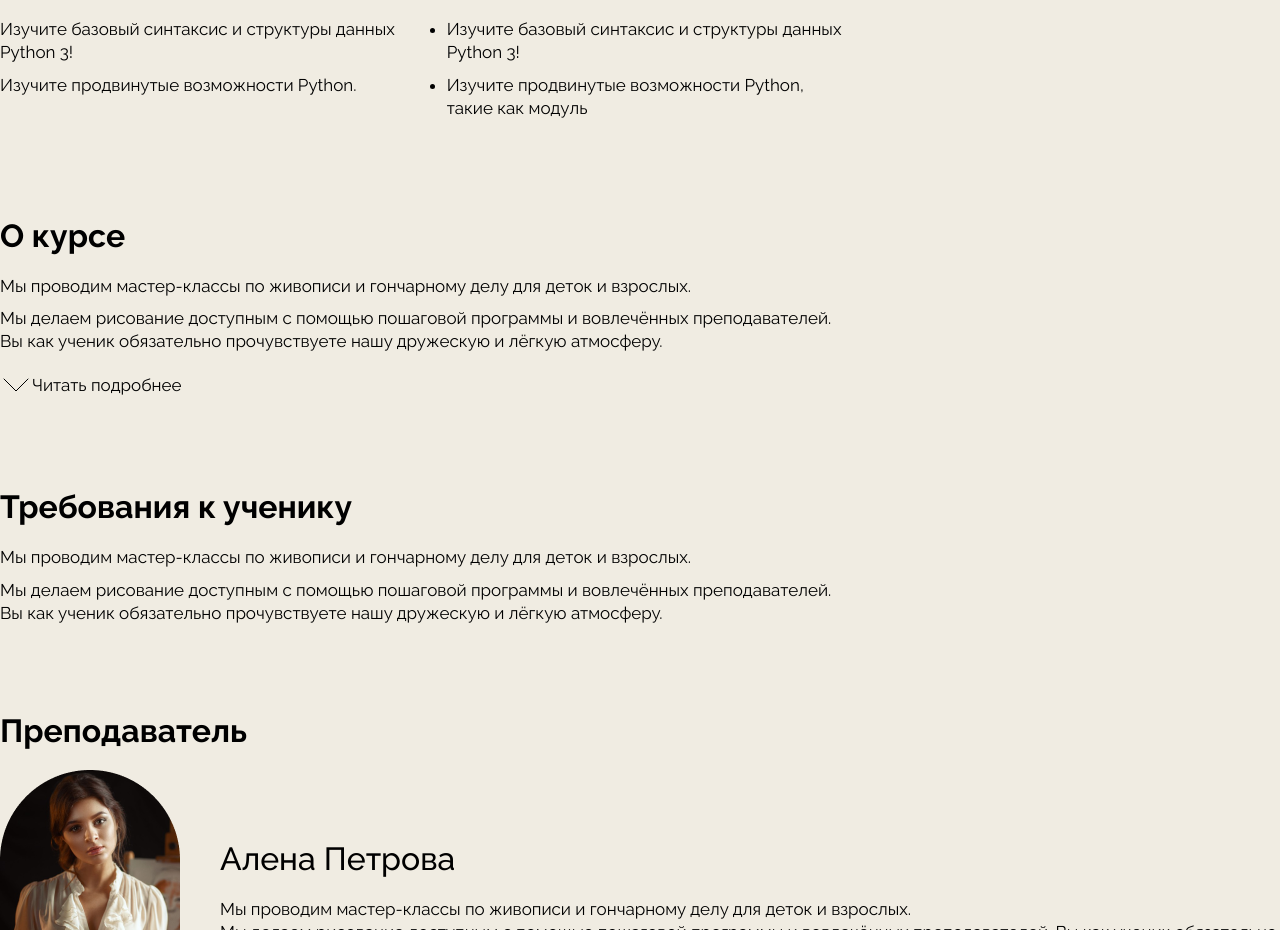
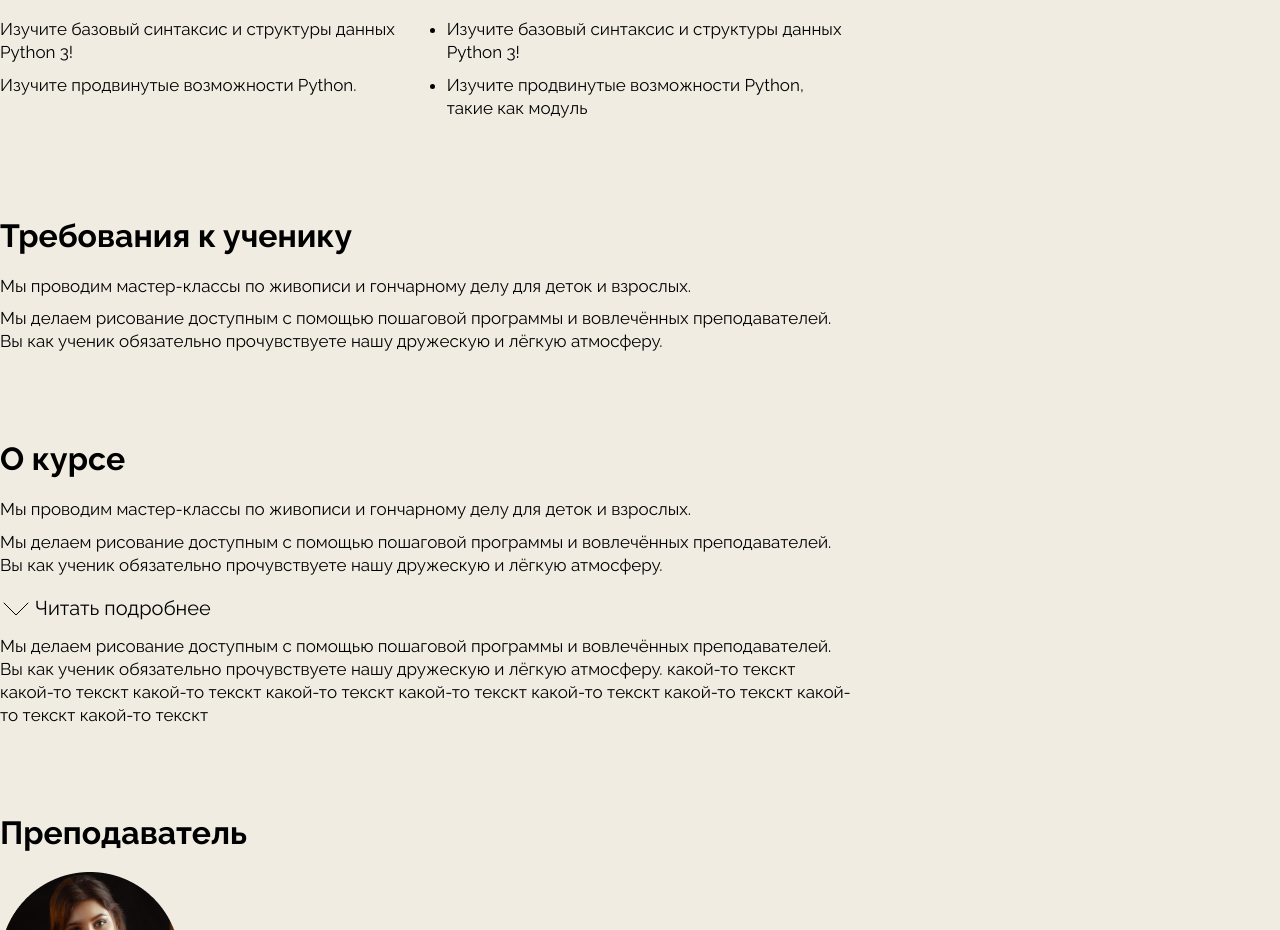
Before and after one commit to ReneNorth/Mosaic-courses-website, a React (Create React App) app in the folder frontend/: page /course in a window 1280 px wide. Shown: the part 1541-2471 px from the top of the page. Built offline with nearby package versions, Linux system fonts and the light colour scheme.

Commit message:
added toggle

```diff
--- a/frontend/src/components/SectionInfo/SectionInfo.jsx
+++ b/frontend/src/components/SectionInfo/SectionInfo.jsx
@@ -42,35 +42,6 @@ export const SectionInfo = () => {
           </ul>
         </div>
       </div>
-
-      <h3 className={cls.containerHeading}>О курсе</h3>
-      <div className={cls.sectionContainer}>
-        <div className={cls.text}>
-          Мы проводим мастер-классы по живописи и гончарному делу для деток и
-          взрослых.
-          <p>
-            Мы делаем рисование доступным с помощью пошаговой программы и
-            вовлечённых преподавателей. Вы как ученик обязательно прочувствуете
-            нашу дружескую и лёгкую атмосферу.
-          </p>
-          <div className={cls.learnMore}>
-            <button type="button" className={cls.btn} />{' '}
-            <span> Читать подробнее</span>
-          </div>
-        </div>
-      </div>
-      <h3 className={cls.containerHeading}>Требования к ученику</h3>
-      <div className={cls.sectionContainer}>
-        <div className={cls.text}>
-          Мы проводим мастер-классы по живописи и гончарному делу для деток и
-          взрослых.
-          <p>
-            Мы делаем рисование доступным с помощью пошаговой программы и
-            вовлечённых преподавателей. Вы как ученик обязательно прочувствуете
-            нашу дружескую и лёгкую атмосферу.
-          </p>
-        </div>
-      </div>
     </div>
   );
 };
--- /dev/null
+++ b/frontend/src/components/TogleLearnMore/TogleLearnMore.jsx
@@ -0,0 +1,51 @@
+import React, { useState } from 'react';
+import cls from './TogleLearnMore.module.scss';
+// import PageDownImg from '../..images/button-learn_more.svg';
+
+export const TogleLearnMore = () => {
+  const [toggle, setToggle] = useState(true);
+  return (
+    <div className={cls.infoBlock}>
+      <h3 className={cls.containerHeading}>Требования к ученику</h3>
+      <div className={cls.sectionContainer}>
+        <div className={cls.text}>
+          Мы проводим мастер-классы по живописи и гончарному делу для деток и
+          взрослых.
+          <p>
+            Мы делаем рисование доступным с помощью пошаговой программы и
+            вовлечённых преподавателей. Вы как ученик обязательно прочувствуете
+            нашу дружескую и лёгкую атмосферу.
+          </p>
+        </div>
+      </div>
+      <h3 className={cls.containerHeading}>О курсе</h3>
+      <div className={cls.sectionContainer}>
+        <div className={cls.text}>
+          Мы проводим мастер-классы по живописи и гончарному делу для деток и
+          взрослых.
+          <p>
+            Мы делаем рисование доступным с помощью пошаговой программы и
+            вовлечённых преподавателей. Вы как ученик обязательно прочувствуете
+            нашу дружескую и лёгкую атмосферу.
+          </p>
+          <div className={cls.learnMore}>
+            <butto
+              onClick={() => setToggle(!toggle)}
+              type="button"
+              className={cls.btn}
+            />
+          </div>
+          {toggle && (
+            <p>
+              Мы делаем рисование доступным с помощью пошаговой программы и
+              вовлечённых преподавателей. Вы как ученик обязательно
+              прочувствуете нашу дружескую и лёгкую атмосферу. какой-то текскт
+              какой-то текскт какой-то текскт какой-то текскт какой-то текскт
+              какой-то текскт какой-то текскт какой-то текскт какой-то текскт
+            </p>
+          )}
+        </div>
+      </div>
+    </div>
+  );
+};
--- /dev/null
+++ b/frontend/src/components/TogleLearnMore/TogleLearnMore.module.scss
@@ -0,0 +1,86 @@
+.infoBlock {
+  max-width: 1280px;
+  width: 100%;
+  margin-left: 320px;
+  margin-right: 320px;
+}
+
+.sectionContainer {
+  display: grid;
+  grid-template-columns: 2fr 1fr;
+}
+
+.containerHeading {
+  font-size: 32px;
+  font-family: var(--font-primary);
+  font-weight: 700;
+  margin-bottom: 20px;
+  margin-top: 88px;
+  margin-left: 0px;
+  grid-column: 0 / 1;
+}
+.containerInfo {
+  grid-column: 1 / 2;
+  display: grid;
+  grid-template-columns: 1fr 1fr;
+  gap: 40px;
+}
+
+.listFirst,
+.listSecond,
+.text {
+  justify-self: center;
+  font-family: var(--font-primary);
+  font-style: normal;
+  font-weight: 400;
+  font-size: 17px;
+  line-height: 135%;
+}
+.listFirst li,
+.listSecond li {
+  margin-bottom: 10px;
+  list-style-type: disc;
+}
+
+::marker {
+  color: #000;
+  // font-size: 15px;
+  display: inline-block;
+  vertical-align: middle;
+}
+.sectionContainer {
+  grid-column: 1/2;
+}
+.text p {
+  margin-top: 10px;
+}
+
+.learnMore {
+  margin-top: 16px;
+  display: flex;
+  align-items: center;
+}
+.btn {
+  padding: 0;
+  width: 32px;
+  height: 32px;
+  background-image: url('../../images/button-learn_more.svg');
+  background-color: transparent;
+  background-size: cover;
+  cursor: pointer;
+  position: relative;
+
+  &:after {
+    content: 'Читать подробнее';
+    position: absolute;
+    top: 2px;
+    left: 35px;
+    font-family: var(--font-primary);
+    font-style: normal;
+    font-weight: 400;
+    font-size: 20px;
+    line-height: 135%;
+    width: 100%;
+    white-space: nowrap;
+  }
+}
--- a/frontend/src/pages/CoursePage/CoursePage.jsx
+++ b/frontend/src/pages/CoursePage/CoursePage.jsx
@@ -2,6 +2,7 @@ import { CoursePageInfo } from '../../components/CoursePageInfo/CoursePageInfo';
 import { SectionInfo } from '../../components/SectionInfo/SectionInfo';
 import { TeacherSection } from '../../components/TeacherSection/TeacherSection';
 import { OtherCourses } from '../../components/OtherCourses/OtherCourses';
+import { TogleLearnMore } from '../../components/TogleLearnMore/TogleLearnMore';
 
 import './CoursePage.module.scss';
 
@@ -10,6 +11,7 @@ export const CoursePage = () => {
     <>
       <CoursePageInfo />
       <SectionInfo />
+      <TogleLearnMore />
       <TeacherSection />
       <OtherCourses />
     </>
```
